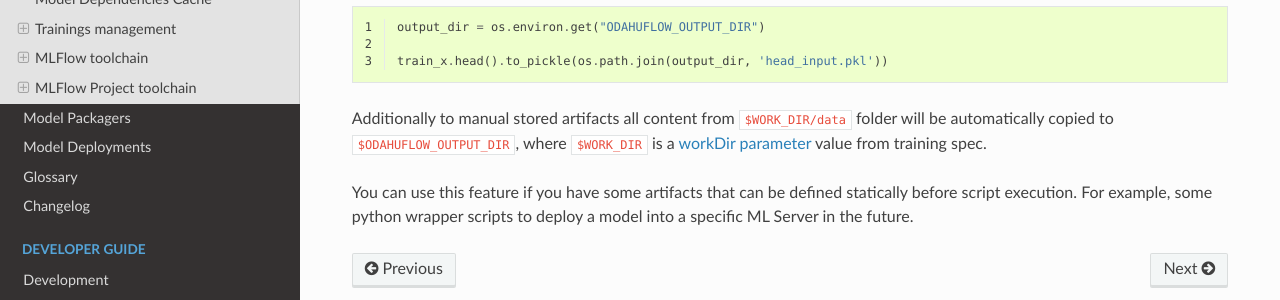
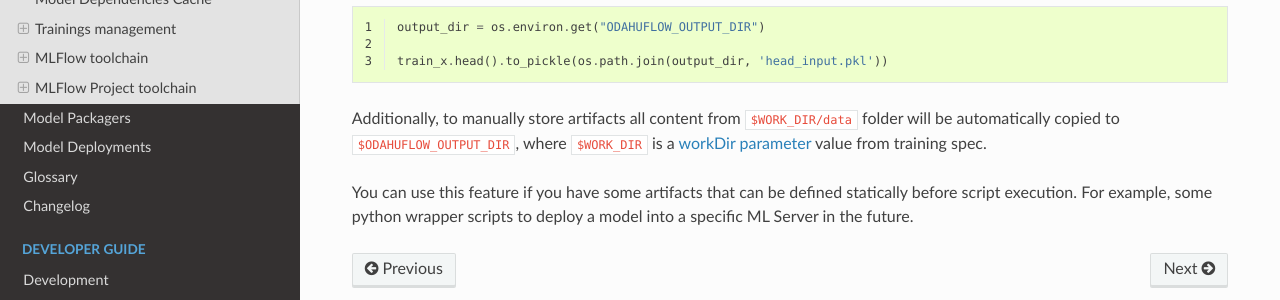
Before and after one commit to odahu/odahu-docs, a Sphinx documentation site: the page built from source/ref_trainings.rst, in a window 1280 px wide and 900 px high, scrolled down 7754 px. Shown: the part 483-783 px from the top of the window. Built offline with Sphinx 7.4.7 and the Read the Docs theme 2.0.0, drawn with Linux system fonts in a browser that asks for light colours; formulas are drawn with MathJax 3.

Commit message:
Update source/ref_trainings.rst
Co-authored-by: keshamin <keshamin@mail.ru>

```diff
--- a/source/ref_trainings.rst
+++ b/source/ref_trainings.rst
@@ -444,7 +444,7 @@ of ``$ODAHUFLOW_OUTPUT_DIR`` environment variable.
 
     train_x.head().to_pickle(os.path.join(output_dir, 'head_input.pkl'))
 
-Additionally to manual stored artifacts all content from ``$WORK_DIR/data`` folder will be automatically copied to
+Additionally, to manually store artifacts all content from ``$WORK_DIR/data`` folder will be automatically copied to
 ``$ODAHUFLOW_OUTPUT_DIR``, where ``$WORK_DIR`` is a :ref:`workDir parameter<Training API>` value
 from training spec.
 
```
